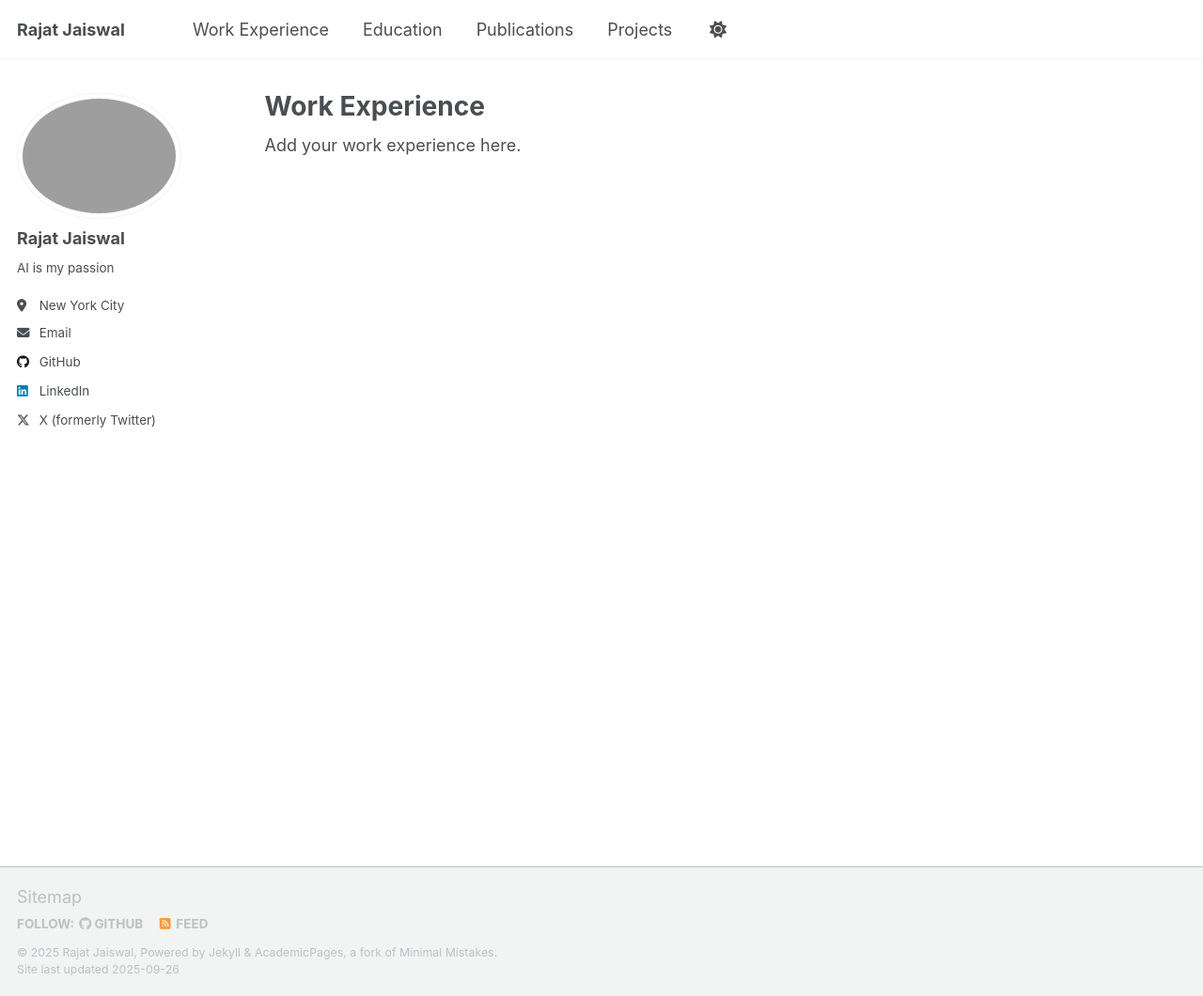
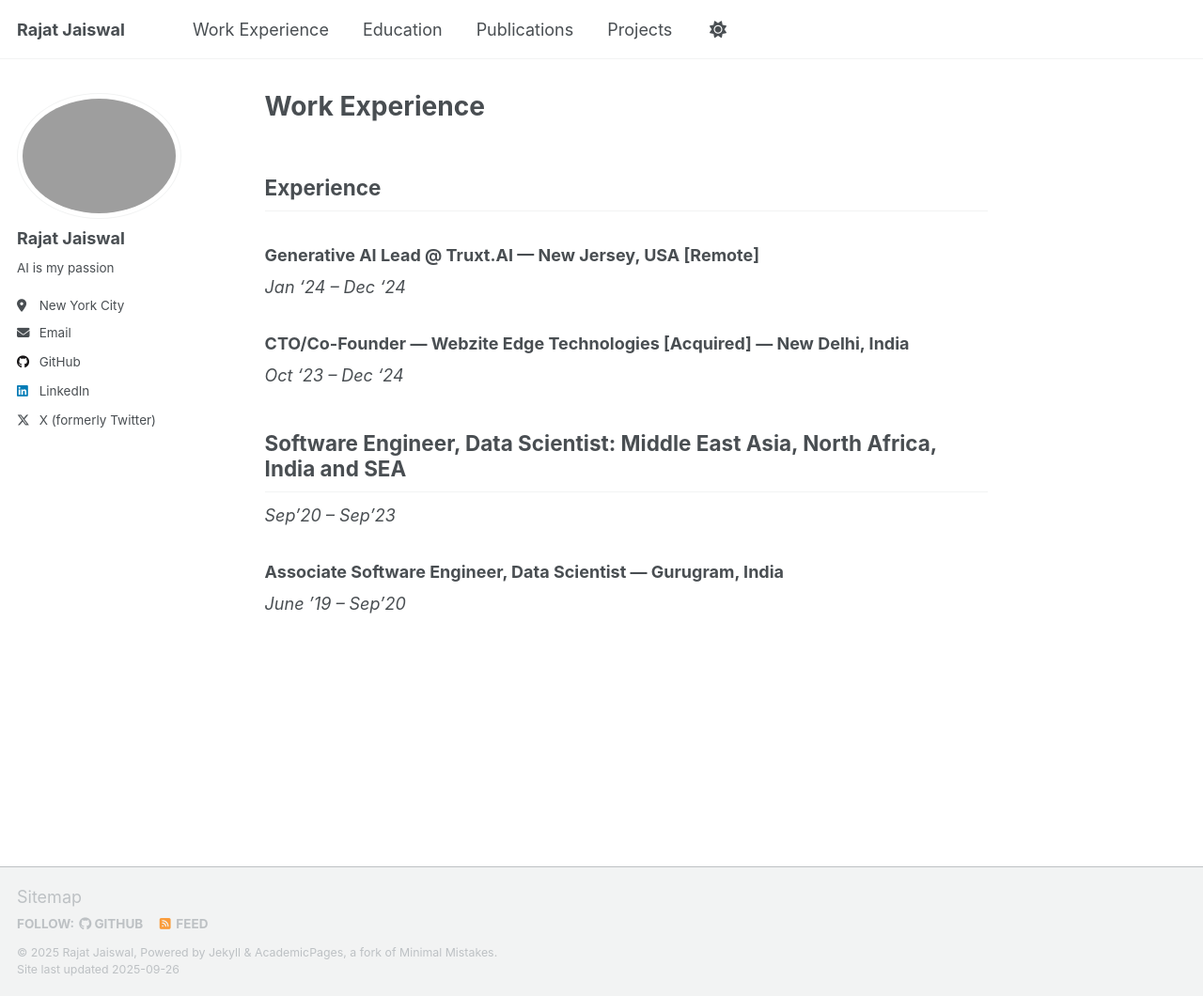
Before and after one commit to onlinerj/onlinerj.github.io, a Jekyll site: the page built from _pages/work-experience.md, in a window 1280 px wide and 1060 px high. Shown: the whole window at 94% size. Built offline with Jekyll 4.4.1, drawn with Linux system fonts in a browser that asks for light colours; a script that is not in the unit is left out.

Commit message:
Update work experience content and headings

```diff
--- a/_pages/work-experience.md
+++ b/_pages/work-experience.md
@@ -5,4 +5,19 @@ layout: single
 author_profile: true
 ---
 
-Add your work experience here.
+## Experience
+
+### Generative AI Lead @ Truxt.AI — New Jersey, USA [Remote]
+_Jan ‘24 – Dec ‘24_
+
+
+### CTO/Co-Founder — Webzite Edge Technologies [Acquired] — New Delhi, India
+_Oct ‘23 – Dec ‘24_
+
+
+## Software Engineer, Data Scientist: Middle East Asia, North Africa, India and SEA
+_Sep’20 – Sep’23_
+
+
+### Associate Software Engineer, Data Scientist — Gurugram, India
+_June ’19 – Sep’20_
```
